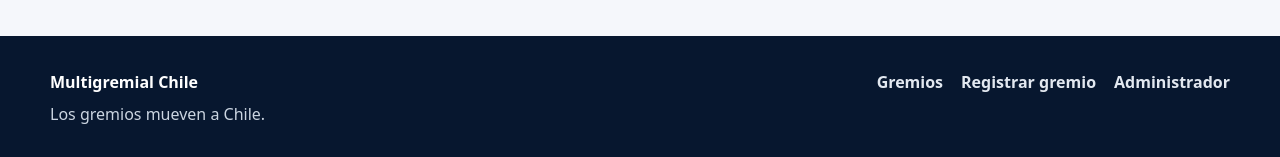
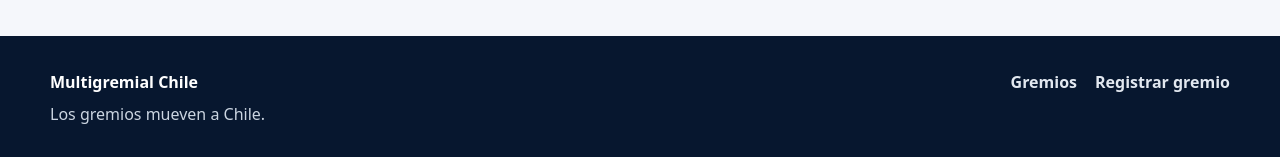
Before and after one commit to cristian39395110/GremioFrontend, a React app: page / in a window 1280 px wide. Shown: the part 1480-1637 px from the top of the page. Built offline with nearby package versions, Linux system fonts and the light colour scheme; no server answers; the HTML template or start-up script is replaced by a standard one.

Commit message:
Ocultar acceso al administrador

```diff
--- a/src/layouts/PublicLayout.tsx
+++ b/src/layouts/PublicLayout.tsx
@@ -51,7 +51,7 @@
           <div className="public-footer-links">
             <Link to="/gremios">Gremios</Link>
             <Link to="/registro-gremio">Registrar gremio</Link>
-            <Link to="/admin/login">Administrador</Link>
+
           </div>
         </div>
       </footer>
```
